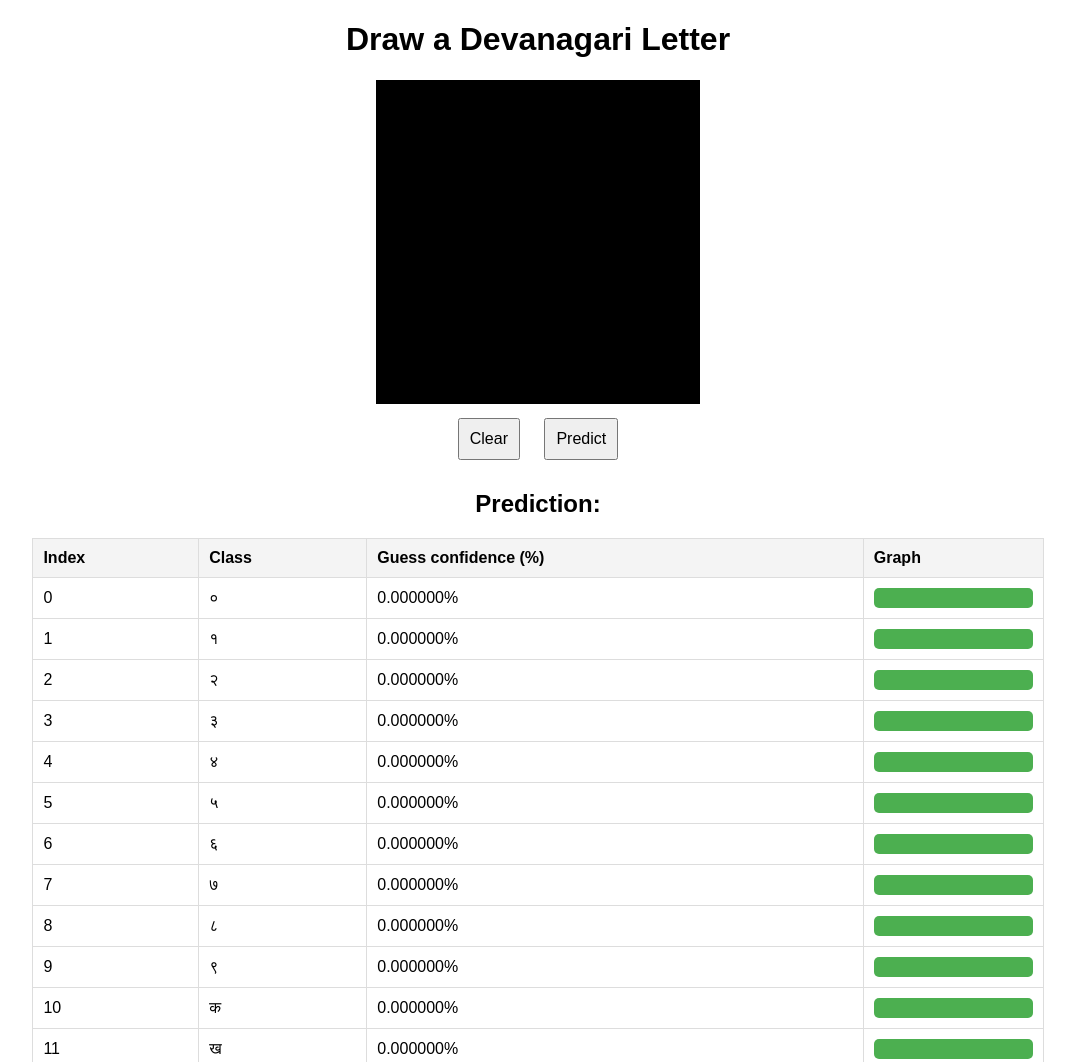
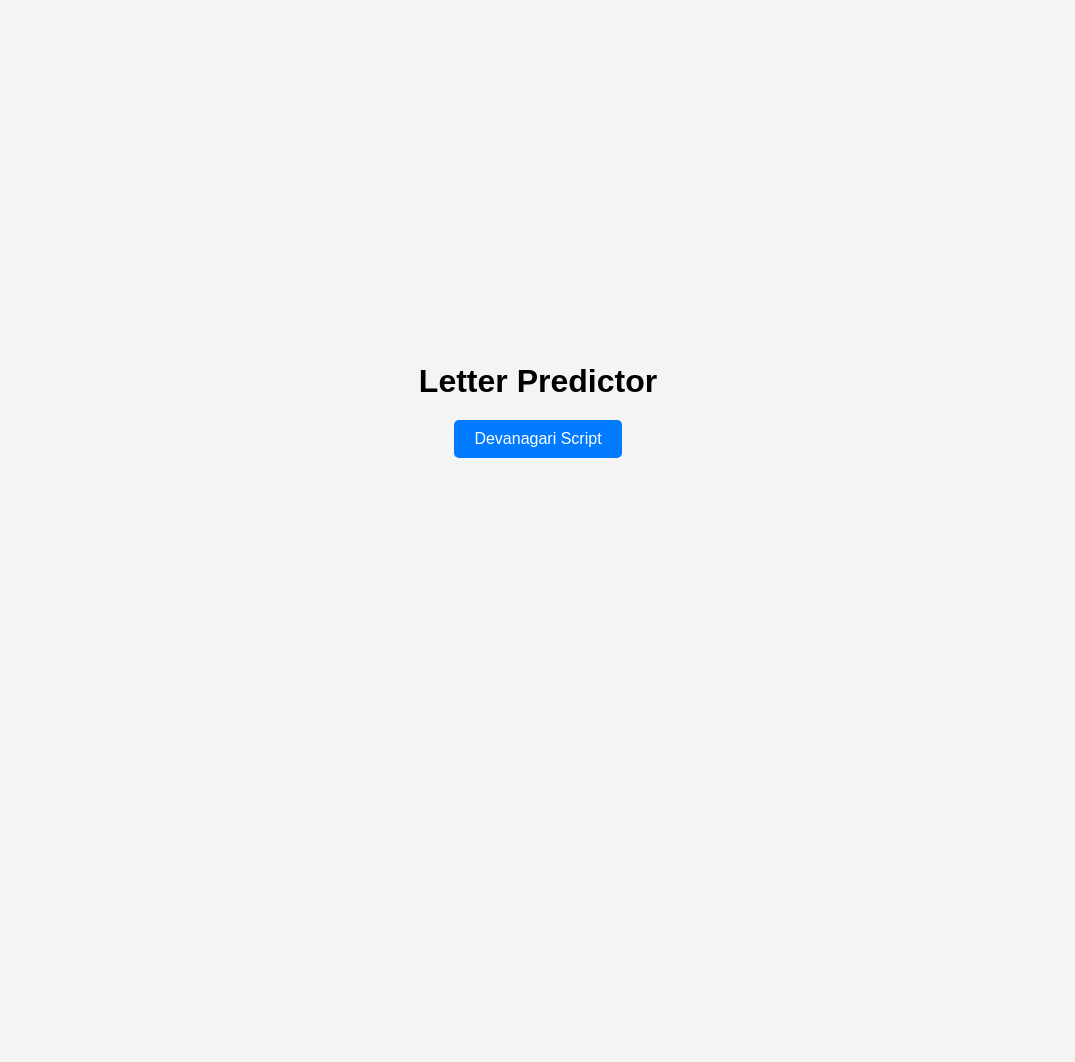
Before and after one commit to kritanbaniya/NepLetter, a plain HTML site: page frontend/index.html in a window 1280 px wide. Shown: the top 1062 px of the page, without its empty margins (102-1177 px from the left). After the commit the page ends 800 px from the top, so only its background shows below. Drawn offline with Linux system fonts and the light colour scheme.

Commit message:
added a simple front page

```diff
--- /dev/null
+++ b/frontend/NPletters.css
@@ -0,0 +1,75 @@
+
+button {
+    padding: 10px 20px;
+    font-size: 1rem;
+    border: none;
+    background-color: #007bff;
+    color: white;
+    cursor: pointer;
+    border-radius: 5px;
+    transition: background 0.3s ease;
+}
+
+button:hover {
+    background-color: #0056b3;
+}
+
+canvas {
+    width: 320px;
+    height: 320px;
+    border: 2px solid black;
+    background-color: white;
+    touch-action: none;
+}
+
+
+/* Container to hold canvas and table side by side */
+.container {
+    display: flex;
+    justify-content: center; /* Centers content horizontally */
+    align-items: flex-start; /* Aligns items at the top */
+    gap: 20px; /* Space between canvas and table */
+    margin-top: 20px;
+}
+
+/* Ensures the canvas stays properly aligned */
+.canvas-container {
+    text-align: center;
+}
+
+/* Table styling */
+.table-container {
+    width: 50%;
+    min-width: 300px; /* Prevents it from shrinking too much */
+}
+
+table {
+    width: 100%;
+    border-collapse: collapse;
+}
+
+th, td {
+    border: 1px solid #ddd;
+    padding: 8px;
+    text-align: left;
+}
+
+th {
+    background-color: #f4f4f4;
+}
+
+/* Bar chart inside the table */
+.bar-container {
+    width: 100%;
+    background-color: #eee;
+    border-radius: 5px;
+    overflow: hidden;
+}
+
+.bar {
+    height: 20px;
+    background-color: #4CAF50;
+    text-align: right;
+    padding-right: 5px;
+    color: white;
+}
--- a/frontend/index.css
+++ b/frontend/index.css
@@ -1,50 +1,33 @@
-
-
-canvas {
-    width: 320px;
-    height: 320px;
-    border: 2px solid black;
-    background-color: white;
-    touch-action: none;
-}
-
-
-body { text-align: center; font-family: Arial, sans-serif; }
-/* canvas { border: 2px solid black; touch-action: none; } */
-button { margin: 10px; padding: 10px; font-size: 16px; }
-
-/* body {
+body {
     font-family: Arial, sans-serif;
-    text-align: center;
-} */
-
-table {
-    width: 80%;
-    margin: 20px auto;
-    border-collapse: collapse;
-}
-
-th, td {
-    border: 1px solid #ddd;
-    padding: 10px;
-    text-align: left;
-}
-
-th {
+    display: flex;
+    justify-content: center;
+    align-items: center;
+    height: 100vh;
+    margin: 0;
     background-color: #f4f4f4;
 }
 
-.bar-container {
-    width: 100%;
-    background-color: #eee;
-    border-radius: 5px;
-    overflow: hidden;
+.container {
+    text-align: center;
 }
 
-.bar {
-    height: 20px;
-    background-color: #4CAF50;
-    text-align: right;
-    padding-right: 5px;
+h1 {
+    font-size: 2rem;
+    margin-bottom: 20px;
+}
+
+button {
+    padding: 10px 20px;
+    font-size: 1rem;
+    border: none;
+    background-color: #007bff;
     color: white;
+    cursor: pointer;
+    border-radius: 5px;
+    transition: background 0.3s ease;
 }
+
+button:hover {
+    background-color: #0056b3;
+}
--- a/frontend/index.html
+++ b/frontend/index.html
@@ -3,33 +3,13 @@
 <head>
     <meta charset="UTF-8">
     <meta name="viewport" content="width=device-width, initial-scale=1.0">
-    <title>Devanagari Letter Recognizer</title>
-    <link rel='stylesheet' href='index.css'>
+    <title>Letter Predictor</title>
+    <link rel="stylesheet" href="index.css">
 </head>
 <body>
-
-    <h1>Draw a Devanagari Letter</h1>
-    <canvas id="drawingCanvas" width="320" height="320"></canvas>
-    <br>
-    <button onclick="clearCanvas()">Clear</button>
-    <button onclick="predictLetter()">Predict</button>
-
-    <h2 id="result">Prediction: </h2>
-    <table>
-        <thead>
-            <tr>
-                <th>Index</th>
-                <th>Class</th>
-                <th>Guess confidence (%)</th>
-                <th>Graph</th>
-            </tr>
-        </thead>
-        <tbody id="table-body">
-            <!-- JavaScript will insert rows here -->
-        </tbody>
-    </table>
-
-    <script src="script.js"></script>
-
+    <div class="container">
+        <h1>Letter Predictor</h1>
+        <button onclick="window.location.href='NPletters.html'">Devanagari Script</button>
+    </div>
 </body>
 </html>
--- a/frontend/script.js
+++ b/frontend/script.js
@@ -2,11 +2,11 @@ const canvas = document.getElementById("drawingCanvas");
 const ctx = canvas.getContext("2d"); // ctx is the context used to draw on the canvas (2D drawing).
 let drawing = false;
 // Initialize canvas settings
-ctx.fillStyle = "black"; // Set background color to white
+ctx.fillStyle = "black"; // Set background color to black
 ctx.fillRect(0, 0, canvas.width, canvas.height); // Fill entire canvas with white
 ctx.lineWidth = 20; // Set pen thickness to 10 pixels
 ctx.lineCap = "round"; // Makes strokes rounded for smoother drawing
-ctx.strokeStyle = "white"; // Set pen color to black
+ctx.strokeStyle = "white"; // Set pen color to white
 
 // Mouse Events
 canvas.addEventListener("mousedown", (e) => { drawing = true; draw(e); });
@@ -113,7 +113,7 @@ function renderTable(data = sampleData) {
         row.innerHTML = `
             <td>${entry.index}</td>
             <td>${entry.class}</td>
-            <td>${entry.probability.toFixed(6)}%</td>
+            <td>${entry.probability.toFixed(3)}%</td>
             <td>
                 <div class="bar-container">
                     <div class="bar" style="width: ${entry.probability / maxProbability * 100}%">
```
Also changed, not shown: frontend/NPletters.html (added, +41 -0 lines), 1 other file.
